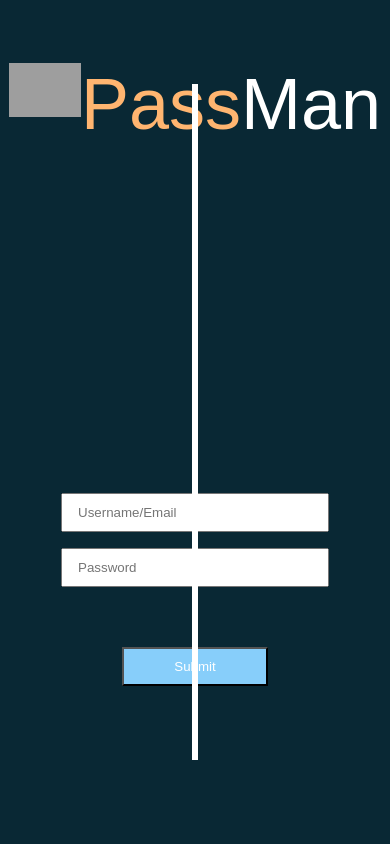
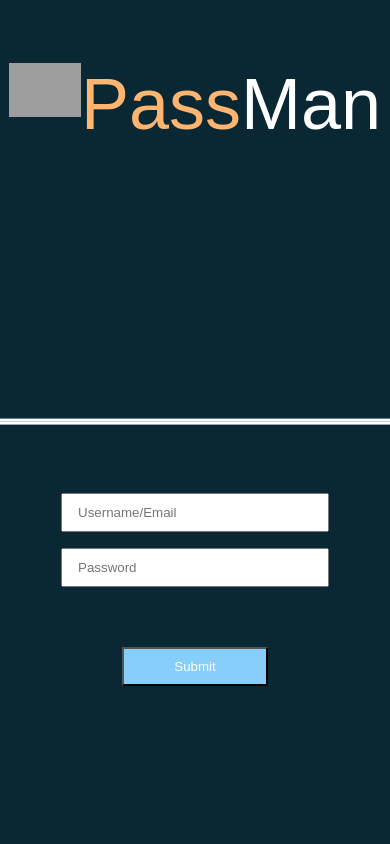
Before and after one commit to Haz001/passman, a PHP site: page /login.php in a window 390 px wide; the page is wider, and only the part inside the window is pictured. Run offline with PHP 8.4, Linux system fonts and the light colour scheme; grey boxes are pictures that could not be loaded.

Commit message:
Added rotate media query to white line

```diff
--- a/public_html/styles/styles.css
+++ b/public_html/styles/styles.css
@@ -30,7 +30,7 @@
 	margin: auto;
 }
 
-.containerMainRight form{
+.containerMainRight form {
 	display: flex;
 	flex-direction: column;
 	align-items: center;
@@ -38,7 +38,6 @@
 	height: 30vh;
 	margin: auto;
 }
-
 
 input {
 	width: 100%;
@@ -55,7 +54,7 @@ button {
 	margin: auto;
 }
 
-button:hover{
+button:hover {
 	transform: scale(1.1);
 }
 
@@ -66,7 +65,7 @@ button:hover{
 	text-align: center;
 }
 
-.logo > span > span{
+.logo > span > span {
 	color: #ffb570;
 }
 
@@ -81,70 +80,12 @@ button:hover{
 	bottom: 10%;
 }
 
-
-
-
-
-
-
-
-
-
-
-
-
-
-
-
-
-
-
-
-
-
-
-
-
-
-
-
-
-
-
-
-
-
-
-
-
-
-
-
-
-
-
-
-
-
-
-
-
-
-
-
-
-
-
-
-
-
-
-
-
-
-
-
-
-.navbar{
+.navbar {
 	background-color: 092834;
 }
+
+@media screen and (max-width: 600px) {
+	.vl {
+		transform: rotate(90deg);
+	}
+}
```
Lines whose indentation alone changed are shown as unchanged.
